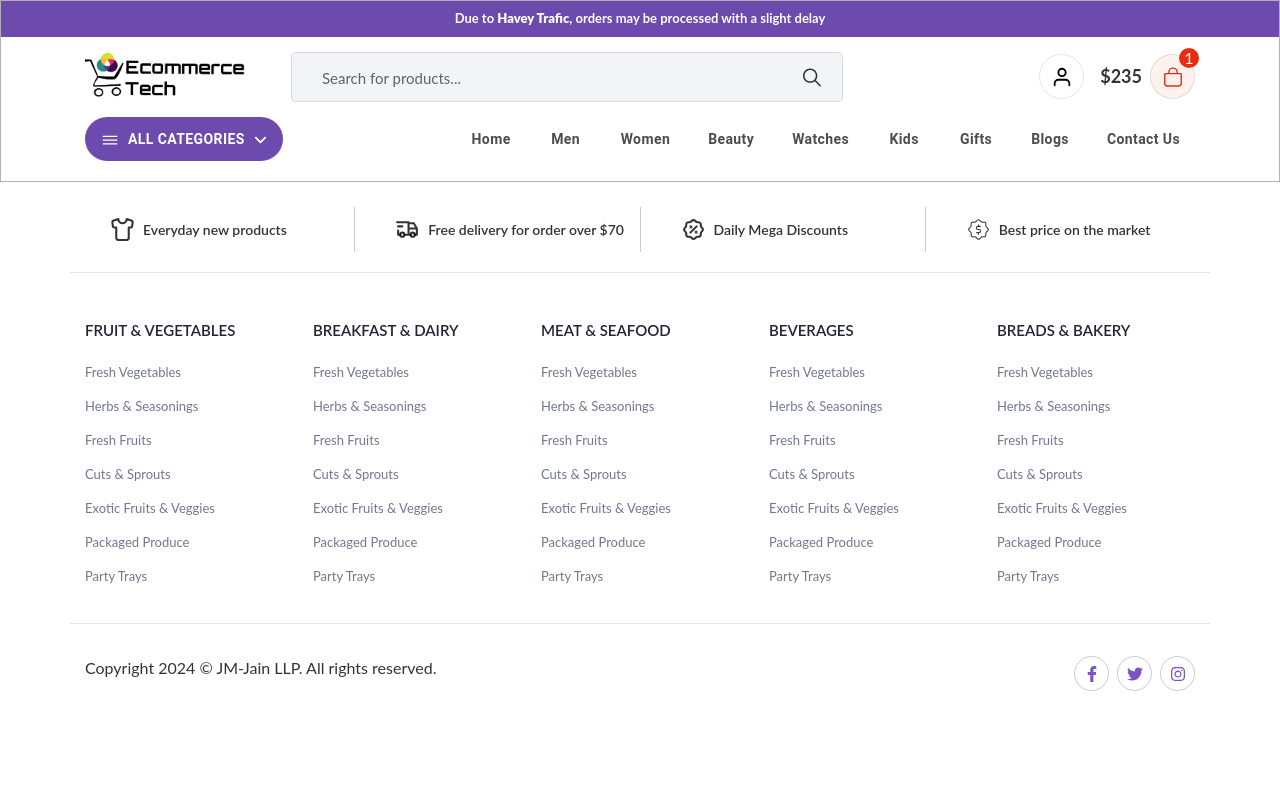
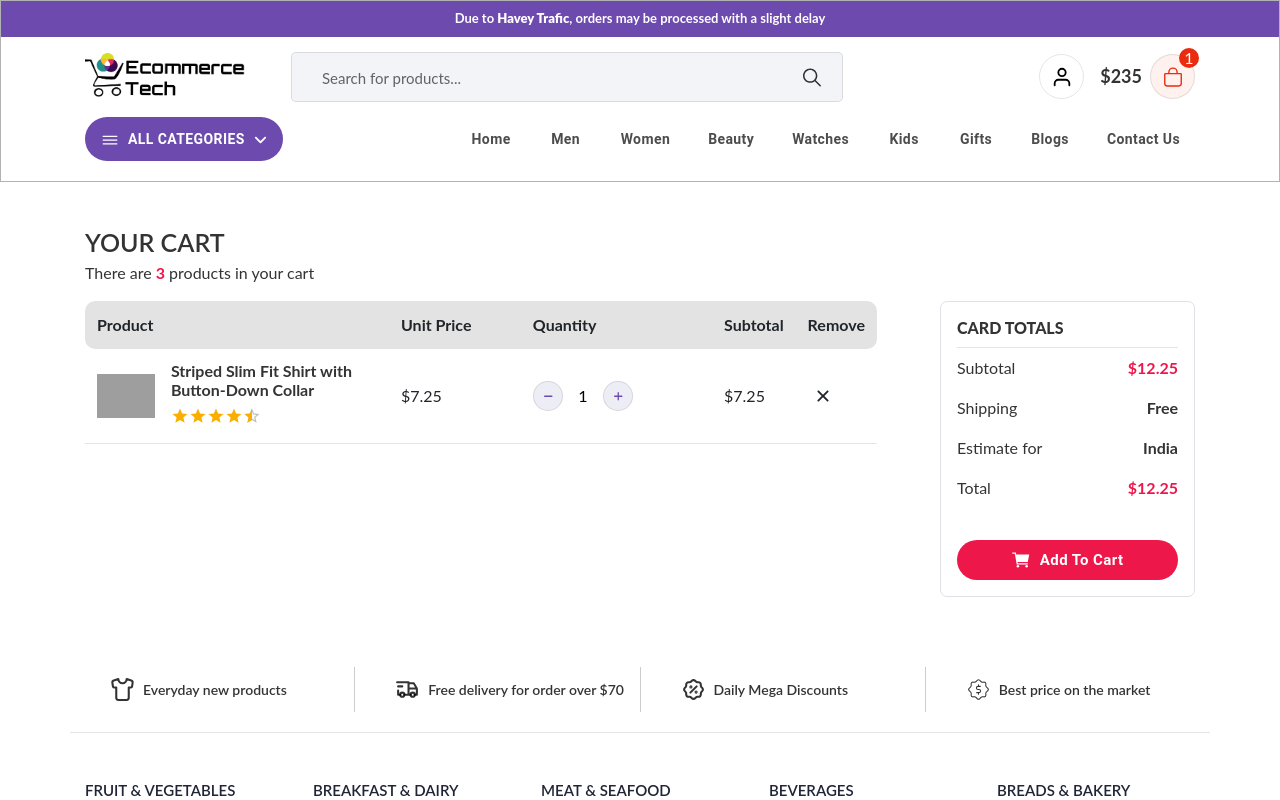
Before and after one commit to SantoshRaj007/react-project, a React (Create React App) app: page /signUp in a window 1280 px wide. Shown: the top 800 px of the page. Built offline with nearby package versions, Linux system fonts and the light colour scheme; no server answers.

Commit message:
nothing commite in running page

```diff
--- a/src/App.css
+++ b/src/App.css
@@ -25,13 +25,19 @@ button{text-transform: capitalize !important;}
 
 .btn-blue{background: #6d4aae !important; color: #fff !important; text-transform: capitalize !important;}
 
-.btn-big{font-size: 15px !important; padding: 7px 20px !important;}
+.btn-big{font-size: 15px !important; padding: 7px 30px !important; min-width: auto !important; font-weight: bold !important;}
 
 .btn-sml{font-size: 12px !important; color: #000; text-transform: capitalize !important;}
 
 .btn-sml svg{font-size: 20px;}
 
+.bg-red{background: #ed174a !important;}
+
+.bg-red:hover{background: #233a95 !important;}
+
 .btn-round{border-radius: 30px !important;}
+
+.btn-blue svg{font-size: 20px;}
 
 .btn-circle{border-radius: 50% !important; min-width: auto !important;}
 
@@ -40,6 +46,10 @@ button{text-transform: capitalize !important;}
 .text-light{color: #8b8b8b !important;}
 
 .text-sml{font-size: 14px;}
+
+.text-red{color: #ed174a !important;}
+
+.text-blue{color: #233a95 !important;}
 
 ::-webkit-scrollbar{ width: 8px !important; height: 8px !important;}
 ::-webkit-scrollbar-thumb{background: #ccc !important;}
@@ -638,7 +648,7 @@ footer .copyright ul li a:hover svg{color: #fff !important;}
 
 a:hover{text-decoration: none;}
 
-.cartItemimgWrapper{width: 380px;}
+.cartItemimgWrapper{width: 280px;}
 
 .cartItemimgWrapper .imgWrapper{width: 100px; overflow: hidden;}
 
@@ -651,3 +661,27 @@ a:hover{text-decoration: none;}
 .remove{cursor: pointer;}
 
 .remove svg{font-size: 30px;}
+
+.remove:hover svg{color: #ed174a !important;}
+
+.cartPage .quantityDrop button{zoom: 75%}
+
+.cartPage table th, .cartPage table td{vertical-align: middle;}
+
+.cartPage .table td, .cartPage .table th{border-top: 0px !important; border-bottom: 1px solid rgba(0,0,0,0.1) !important;}
+
+.cartPage table tbody tr:hover{background: #f4f4f4 !important;}
+
+.cardDetails{border-radius: 7px;}
+
+.cardDetails h4{font-size: 16px; font-weight: 800; border-bottom: 1px solid rgba(0,0,0,0.1) !important; padding-bottom: 10px !important;}
+
+/* Login and Register page css */
+
+.signInPage{width: 100%; height: 100vh; position: relative; overflow: hidden;}
+
+.signInPage .shape-bottom { position: absolute; top: auto; bottom: -6px; left: 0; right: 0; z-index: 1;}
+
+.signInPage::after{position: absolute; content: ''; height: 100%; width: 100%; top: 0; left: 0; background-image: linear-gradient(#1e3d81, #2334a3); opacity: 0.9; z-index: -1;}
+
+.signInPage .box{width: 400px; height: 500px; background: #f1f1f1; margin: auto;}
--- a/src/App.js
+++ b/src/App.js
@@ -10,6 +10,7 @@ import ProductModal from "./Components/ProductModal/ProductModal";
 import Listing from "./Pages/Listing/Listing";
 import ProductDetails from "./Pages/ProductDetails/ProductDetails";
 import Cart from "./Pages/Cart/Cart";
+import SignIn from "./Pages/SignIn";
 
 const MyContext = createContext();
 
@@ -20,6 +21,8 @@ function App() {
     const [selectedCountry, setselectedCountry] = useState('');
 
     const [isOpenProductModal, setisOpenProductModal] = useState(false);
+
+    const [isHeaderFooterShow, setisHeaderFooterShow] = useState(true);
 
     useEffect(()=>{
         getCountry("https://countriesnow.space/api/v0.1/countries/");
@@ -37,20 +40,30 @@ function App() {
         setselectedCountry,
         selectedCountry,
         isOpenProductModal,
-        setisOpenProductModal
+        setisOpenProductModal,
+        isHeaderFooterShow,
+        setisHeaderFooterShow
     }
 
     return (
         <BrowserRouter>
         <MyContext.Provider value={values}>
-        <Header/>
+        {
+            isHeaderFooterShow === true && <Header/>
+        }
+
             <Routes>
                 <Route path="/" exact={true} element={<Home/>} />
                 <Route path="/cat/:id" exact={true} element={<Listing/>} />
                 <Route exact={true} path="/product/:id" element={<ProductDetails />} />
                 <Route exact={true} path="/cart" element={<Cart />} />
+                <Route exact={true} path="/signIn" element={<SignIn />} />
+                <Route exact={true} path="/signUp" element={<Cart />} />
             </Routes>
-        <Footer/>
+        {
+            isHeaderFooterShow === true && <Footer/>
+        }
+
         {
             isOpenProductModal===true && <ProductModal/>
         }
--- a/src/Components/ProductModal/ProductModal.jsx
+++ b/src/Components/ProductModal/ProductModal.jsx
@@ -11,6 +11,7 @@ import { MyContext } from '../../App';
 // import { Swiper, SwiperSlide } from 'swiper/react';
 // import { Navigation } from 'swiper/modules';
 import ProductZoom from '../ProductZoom/ProductZoom';
+import { IoCartSharp } from 'react-icons/io5';
 
 const ProductModal = (props) => {
 
@@ -48,7 +49,7 @@ const ProductModal = (props) => {
                         <div className='d-flex align-items-center'>
                             <QuantityCount/>
 
-                            <Button className='btn-blue btn-lg btn-big btn-round ml-3'>Add to cart</Button>
+                            <Button className='btn-blue bg-red btn-lg btn-big btn-round ml-3'><IoCartSharp/>Add to cart</Button>
                         </div>
 
                         <div className='d-flex align-items-center mt-5 actions'>
--- a/src/Pages/Cart/Cart.jsx
+++ b/src/Pages/Cart/Cart.jsx
@@ -1,33 +1,33 @@
-import { Rating } from '@mui/material'
+import { Button , Rating} from '@mui/material';
 import React from 'react'
 import { Link } from 'react-router-dom'
 import QuantityCount from '../../Components/QuantityCount/QuantityCount'
 import { IoIosClose } from 'react-icons/io'
+import { IoCartSharp } from 'react-icons/io5';
 
 const Cart = () => {
   return (
     <>
         <section className="section cartPage">
             <div className="container">
+                <h2 className="hd mb-1">Your Cart</h2>
+                <p>There are <b className='text-red'>3</b> products in your cart</p>
                 <div className="row">
-                    <div className="col-md-8">
-                        <h2 className="hd mb-0">Your Cart</h2>
-                        <p>There are 3 products in your cart</p>
-
+                    <div className="col-md-9 pr-5">
                         <div className="table-responsive">
                             <table className="table">
                                 <thead>
                                     <tr>
-                                        <th width="45%">Product</th>
-                                        <th width="15%">Unit Price</th>
-                                        <th width="15%">Quantity</th>
-                                        <th width="15%">Subtotal</th>
+                                        <th width="35%">Product</th>
+                                        <th width="20%">Unit Price</th>
+                                        <th width="25%">Quantity</th>
+                                        <th width="10%">Subtotal</th>
                                         <th width="10%">Remove</th>
                                     </tr>
                                 </thead>
                                 <tbody>
                                     <tr>
-                                        <td width="45%">
+                                        <td width="35%">
                                         <Link to="/product/1">
                                             <div className="d-flex align-items-center cartItemimgWrapper">
                                                 <div className="imgWrapper">
@@ -40,19 +40,46 @@ const Cart = () => {
                                             </div>
                                         </Link>
                                         </td>
-                                        <td width="15%">$7.25</td>
-                                        <td width="15%">
+                                        <td width="20%">$7.25</td>
+                                        <td width="25%">
                                             <QuantityCount />
                                         </td>
-                                        <td width="15%">$7.25</td>
+                                        <td width="10%">$7.25</td>
                                         <td width="10%"><span className='remove'><IoIosClose /></span></td>
                                     </tr>
+
                                 </tbody>
                             </table>
                         </div>
                     </div>
 
-                    <div className="col-md-4"></div>
+                    <div className="col-md-3">
+                        <div className="card border p-3 cardDetails">
+                            <h4>CARD TOTALS</h4>
+
+                            <div className="d-flex align-items-center mb-3">
+                                <span>Subtotal</span>
+                                <span className="ml-auto text-red font-weight-bold">$12.25</span>
+                            </div>
+
+                            <div className="d-flex align-items-center mb-3">
+                                <span>Shipping</span>
+                                <span className="ml-auto"><b>Free</b></span>
+                            </div>
+
+                            <div className="d-flex align-items-center mb-3">
+                                <span>Estimate for</span>
+                                <span className="ml-auto"><b>India</b></span>
+                            </div>
+
+                            <div className="d-flex align-items-center mb-3">
+                                <span>Total</span>
+                                <span className="ml-auto text-red font-weight-bold">$12.25</span>
+                            </div>
+                            <br/>
+                            <Button className='btn-blue bg-red btn-lg btn-big btn-round'><IoCartSharp/> &nbsp; Add to cart</Button>
+                        </div>
+                    </div>
                 </div>
             </div>
         </section>
--- a/src/Pages/ProductDetails/ProductDetails.jsx
+++ b/src/Pages/ProductDetails/ProductDetails.jsx
@@ -66,7 +66,7 @@ const ProductDetails = () => {
 
                             <div className='d-flex align-items-center mt-3'>
                                 <QuantityCount/>
-                                <Button className='btn-blue btn-lg btn-big btn-round'><BsCartFill /> &nbsp; Add to cart</Button>
+                                <Button className='btn-blue bg-red btn-lg btn-big btn-round'><BsCartFill /> &nbsp; Add to cart</Button>
                                 <Tooltip title="Add to wishlist" placement='top'>
                                     <Button className='btn-blue btn-lg btn-big btn-circle ml-4'>
                                         <FaRegHeart/>
--- /dev/null
+++ b/src/Pages/SignIn/index.jsx
@@ -0,0 +1,32 @@
+import React, { useContext, useEffect } from 'react'
+import { MyContext } from '../../App';
+import logo from '../../assets/images/logo.png'
+
+const SignIn = () => {
+
+    const context = useContext(MyContext);
+
+    useEffect(() => {
+        context.setisHeaderFooterShow(false);
+    },[context]);
+
+    return (
+        <section className='section signInPage'>
+            <div className="shape-bottom">
+                <svg fill="#fff" id="Layer_1" x="0px" y="0px" viewBox="0 0 1921 819.8" style={{enableBackground: 'new 0 0 1921 819.8'}}>
+                    <path className="st0" d="M1921,413.1v406.7H0V0.5h0.4l228.1,598.3c30,74.4,80.8,130.6,152.5,168.6c107.6,57,212.1,40.7,245.7,34.4 c22.4-4.2,54.9-13.1,97.5-26.6L1921,400.5V413.1z"></path>
+                </svg>
+            </div>
+            <div className="container">
+                <div className="box card p-3 shadow border-0">
+                    <div className="text-cente logoWrapper">
+                        <img src={logo} alt='logo' />
+                    </div>
+                    <h2>Sign In</h2>
+                </div>
+            </div>
+        </section>
+    )
+}
+
+export default SignIn
```
